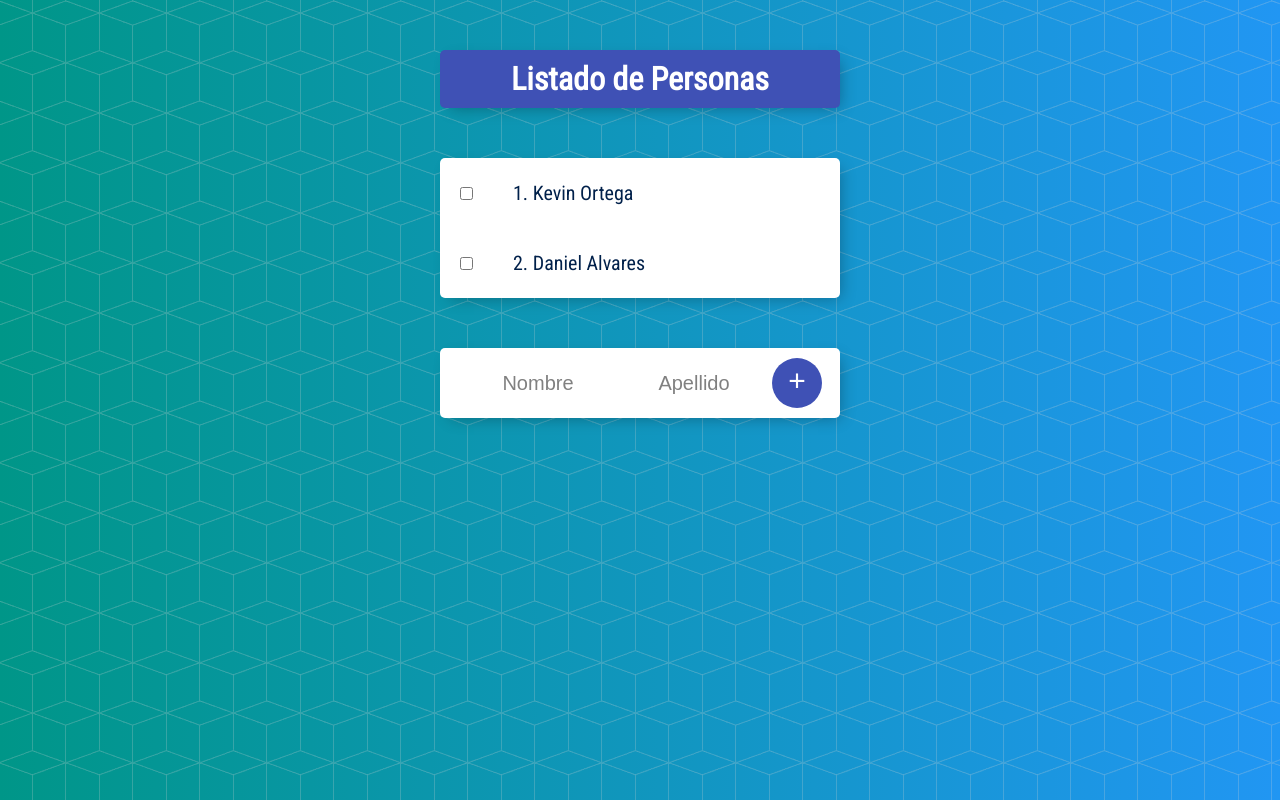
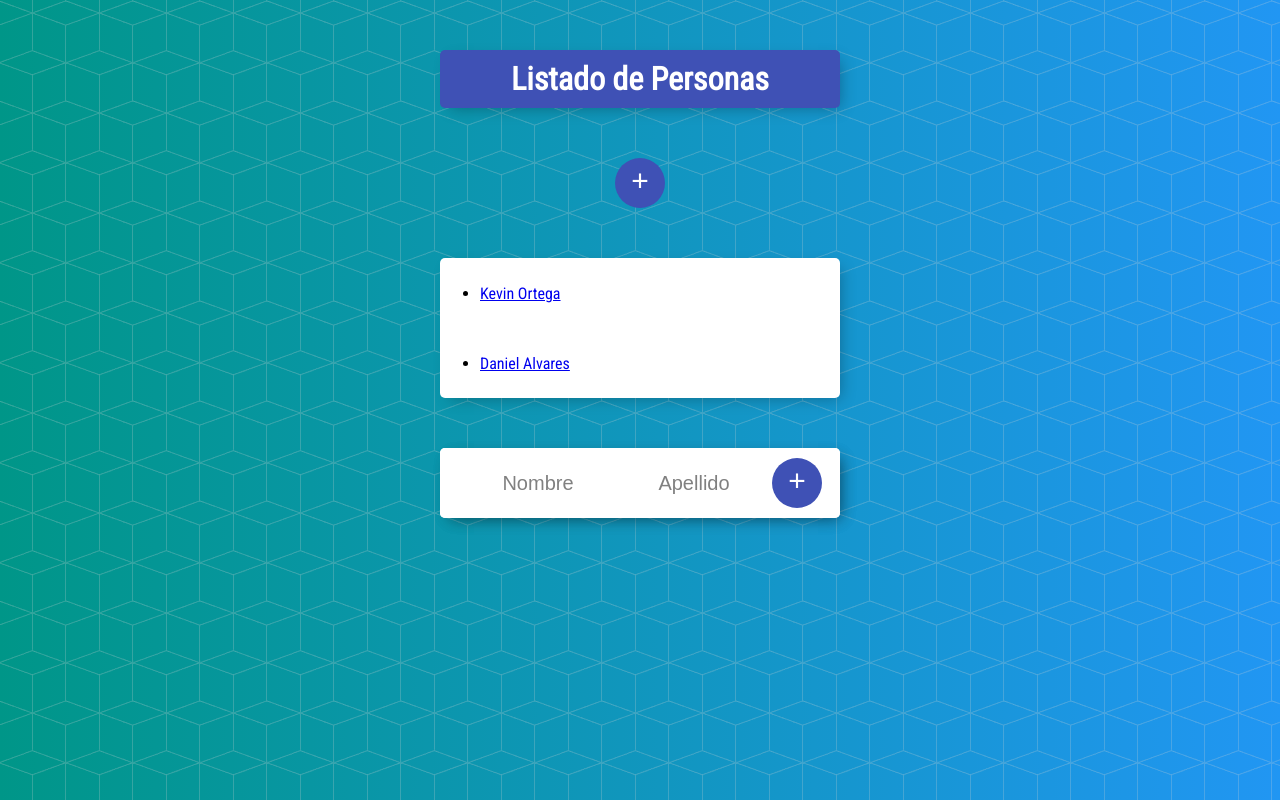
Before and after one commit to Jkeviin/System_add_people_Angular-Bootstrap, an Angular app: page /personas in a window 1280 px wide. Shown: the top 800 px of the page. Built offline with nearby package versions, Linux system fonts and the light colour scheme.

Commit message:
Editar y eliminar persona

```diff
--- a/src/app/componentes/personas/formulario/formulario.component.html
+++ b/src/app/componentes/personas/formulario/formulario.component.html
@@ -1,4 +1,5 @@
-<form class="item">
+<div class="box">
+  <form class="item" #f="ngForm" (ngSubmit)="f.form.valid && onGuardarPersona()">
         <input
           type="text"
           name="nombre"
@@ -6,6 +7,7 @@
           autocomplete="off"
           placeholder="Nombre"
           [(ngModel)] = "nombreInput"
+          required
         />
         <input
           type="text"
@@ -14,9 +16,14 @@
           autocomplete="off"
           placeholder="Apellido"
           [(ngModel)] = "apellidoInput"
+          required
         />
-      <button type="submit"
-      (click)="agregarPersona()">
-        +
-      </button>
+        <button type="submit" style="cursor: pointer">+</button>
+        <button *ngIf="index != null"
+            type="submit"
+            style="cursor:pointer"
+            class="buttonRed"
+            (click)="onEliminarPersona(index)"
+          >-</button>
     </form>
+</div>
--- a/src/app/componentes/personas/formulario/formulario.component.ts
+++ b/src/app/componentes/personas/formulario/formulario.component.ts
@@ -1,4 +1,5 @@
-import { Component, ElementRef, ViewChild } from '@angular/core';
+import { Component, ElementRef, OnInit, ViewChild } from '@angular/core';
+import { ActivatedRoute, Router } from '@angular/router';
 import { LoggingService } from 'src/app/LoggingService.service';
 import { Persona } from 'src/app/persona.model';
 import { PersonasService } from 'src/app/personas.service';
@@ -9,7 +10,7 @@ import { PersonasService } from 'src/app/personas.service';
   styleUrls: ['./formulario.component.css'],
   // providers: [LoggingService] // Se agrega el servicio al componente (ya está en app.module.ts)
 })
-export class FormularioComponent {
+export class FormularioComponent implements OnInit {
 
   /*  @Output permite enviar datos al componente padre
       EventEmitter en este caso lo que hace es como un canal de comunicación entre el componente hijo y el padre
@@ -27,28 +28,46 @@ export class FormularioComponent {
 
   nombreInput: string = '';
   apellidoInput: string = '';
+  index : number = 0;
 
 
   constructor(private loggingService: LoggingService,
-              private personasService: PersonasService){
+              private personasService: PersonasService,
+              private router: Router,
+              private route: ActivatedRoute){
                 this.personasService.saludar.subscribe(
-                  (indice : number) => alert("El indice es: " + indice));
+                  (indice : number) => alert("El indice es: " + indice));  // subscribe en breves palabras, es un método que se ejecuta cuando se emite un evento y recibe un parámetro que es el dato que se envía
               }  // Se agrega el servicio al constructor para poder usarlo, de lo contrario no se podria usar en el componente
 
 /*   @ViewChild ('nombreInput') nombreInput: ElementRef; // ElementRef es un tipo de dato que permite acceder a los elementos del DOM
   @ViewChild ('apellidoInput') apellidoInput: ElementRef; */
 
-  public agregarPersona(){
-    if(this.nombreInput != '' && this.apellidoInput != ''){
-      let persona1 = new Persona(this.nombreInput, this.apellidoInput);
-      // NativeElement es una propiedad que permite acceder al valor del elemento del DOM
-      //this.personas.push(persona1);
-      //this.personaCreada.emit(persona1); // Hace algo como un return de la persona creada al componente padre
-      // En resumidas palabras, emite la persona creada al componente padre
-      this.personasService.agregarPersona(persona1);
-    }else{
-      alert('Debe ingresar los datos');
+  ngOnInit(): void {
+    this.index = this.route.snapshot.params['id']; // Se obtiene el parámetro id de la ruta actual (se obtiene el id de la persona que se va a editar)
+    // snapshot es una propiedad que permite obtener el valor del parámetro de la ruta
+    if(this.index){
+      let persona : Persona = this.personasService.encontrarPersona(this.index);
+      this.nombreInput = persona.nombre;
+      this.apellidoInput = persona.apellido;
     }
+
   }
 
+  public onGuardarPersona(){
+      let persona1 = new Persona(this.nombreInput, this.apellidoInput);
+      if(this.index){
+        this.personasService.modificarPersona(this.index, persona1);
+      }
+      else{
+        this.personasService.agregarPersona(persona1);
+      }
+      this.router.navigate(['personas']);
+  }
+
+  public onEliminarPersona(index: number){
+    if(this.index != null){
+      this.personasService.eliminarPersona(this.index);
+    }
+    this.router.navigate(['personas']);
+  }
 }
--- a/src/app/componentes/personas/persona/persona.component.html
+++ b/src/app/componentes/personas/persona/persona.component.html
@@ -1,5 +1,10 @@
 
 <div class="item">
-  <input type="checkbox" (click)="emitirSaludo()">
-  <p>{{ indice + 1 }}. {{ persona.nombre }} {{ persona.apellido }}</p>
+  <ul>
+    <li>
+      <a [routerLink]="['/personas', indice]">
+        {{ persona.nombre }} {{ persona.apellido }}
+      </a>
+    </li>
+  </ul>
 </div>
--- a/src/app/componentes/personas/personas.component.html
+++ b/src/app/componentes/personas/personas.component.html
@@ -1,3 +1,7 @@
+<div style="text-align: center">
+    <button style="cursor: pointer" (click)="agregar()">+</button>
+</div>
+
 <div class="box">
   <app-persona
     *ngFor="let personaElemento of personas; let i = index"
--- a/src/app/componentes/personas/personas.component.ts
+++ b/src/app/componentes/personas/personas.component.ts
@@ -1,5 +1,5 @@
 import { Component, OnInit } from '@angular/core';
-import { LoggingService } from 'src/app/LoggingService.service';
+import { Router } from '@angular/router';
 import { Persona } from 'src/app/persona.model';
 import { PersonasService } from 'src/app/personas.service';
 
@@ -12,11 +12,18 @@ export class PersonasComponent implements OnInit {
 
   personas: Persona[] = [];
 
-  constructor(private loggingService: LoggingService,
-              private personasService: PersonasService) {} // Se agrega el servicio al constructor para poder usarlo, de lo contrario no se podria usar en el componente
+  constructor(
+              private personasService: PersonasService,
+              private router : Router) {} // Se agrega el servicio al constructor para poder usarlo, de lo contrario no se podria usar en el componente
 
   ngOnInit(): void {  // se ejecuta cuando se carga el componente
     this.personas = this.personasService.personas;
   }
 
+  agregar(){
+    this.router.navigate(['personas','agregar'])
+    // forma 2:
+    //this.router.navigate(['personas/agregar'])
+  }
+
 }
--- a/src/app/personas.service.ts
+++ b/src/app/personas.service.ts
@@ -18,4 +18,19 @@ export class PersonasService {
         this.loggingService.enviarMensajeAConsola(`Enviamos persona con nombre: ${persona.nombre} y apellido: ${persona.apellido}`) ;
         this.personas.push(persona);
     }
+
+    encontrarPersona(index: number){
+        let persona: Persona = this.personas[index];
+        return persona;
+    }
+
+    modificarPersona(index: number, persona: Persona){
+        let persona1 = this.personas[index];
+        persona1.nombre = persona.nombre;
+        persona1.apellido = persona.apellido;
+    }
+
+    eliminarPersona(index: number){
+        this.personas.splice(index, 1);
+    }
 }
--- a/src/styles.css
+++ b/src/styles.css
@@ -68,6 +68,18 @@ html {
     border-width: 0;
   }
 
+  .buttonRed {
+    min-height: 50px;
+    width: 50px;
+    border-radius: 50%;
+    border-color: transparent;
+    background-color: red;
+    color: #fff;
+    font-size: 30px;
+    padding-bottom: 6px;
+    border-width: 0;
+  }
+
   input[type="text"] {
     text-align: center;
     height: 60px;
```
Lines whose indentation alone changed are shown as unchanged.
